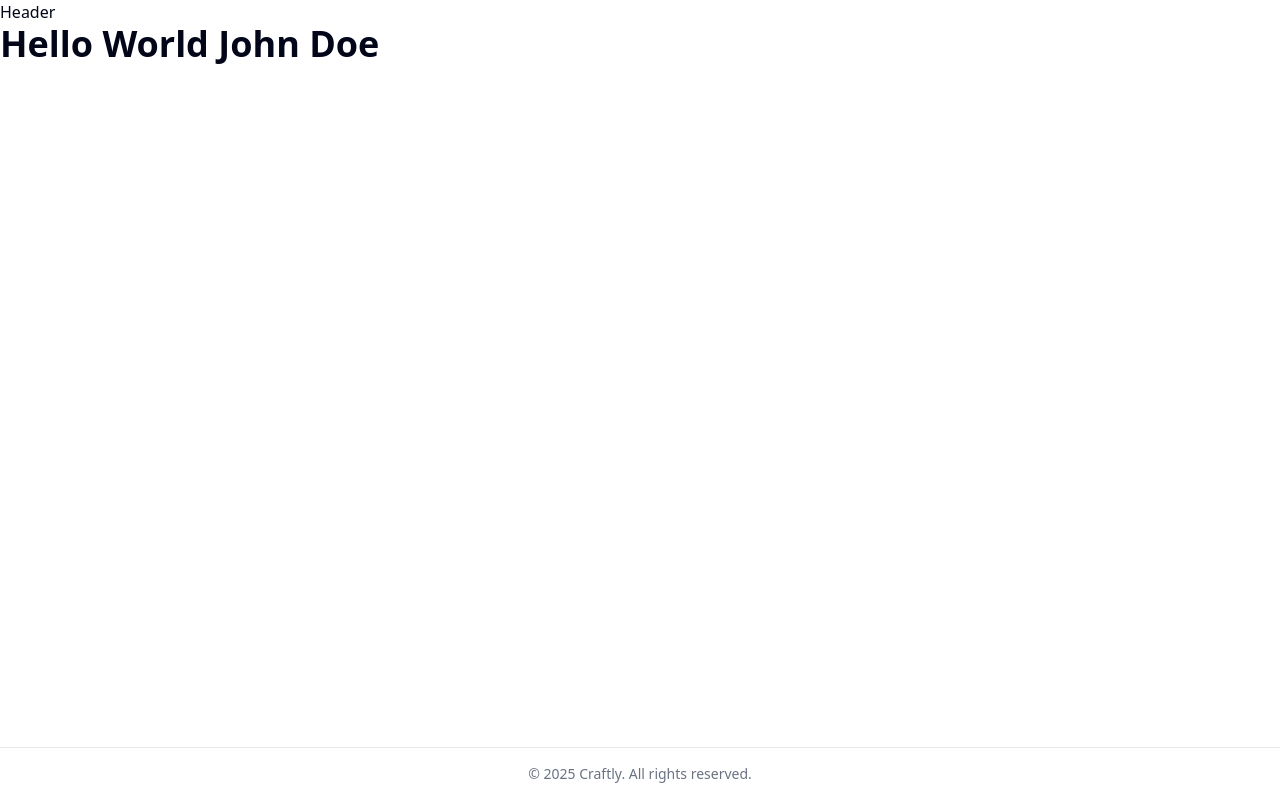
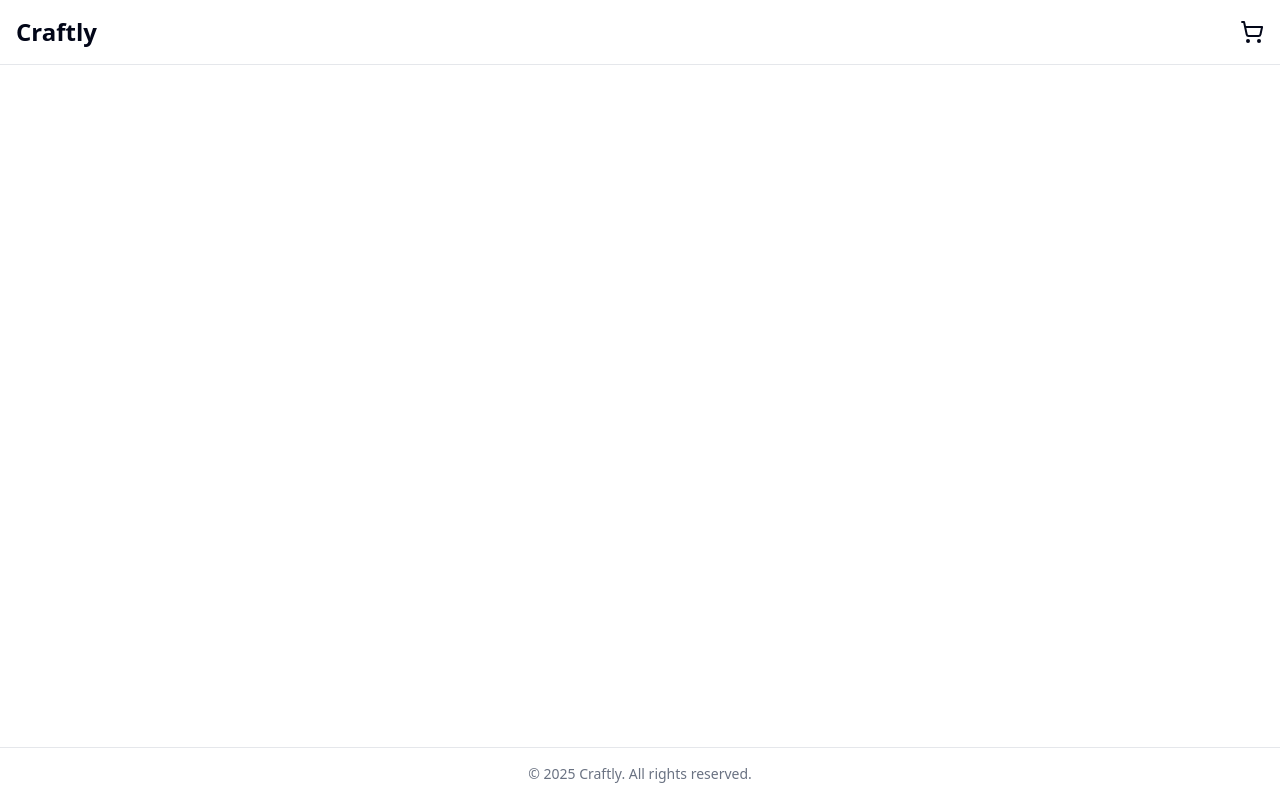
Before and after one commit to AngelRodRo/Craftly, a React (Vite) app: page / in a window 1280 px wide. Built offline with nearby package versions, Linux system fonts and the light colour scheme.

Commit message:
feat: add header component

```diff
--- a/src/shared/components/Header.tsx
+++ b/src/shared/components/Header.tsx
@@ -1,3 +1,19 @@
+import { ShoppingCartIcon } from "lucide-react";
+import { Link } from "react-router";
+
 export default function Header() {
-  return <div>Header</div>;
+  return (
+    <nav className="flex justify-between items-center p-4 bg-white border-b border-gray-200 fixed top-0 w-full z-10">
+      <div className="flex items-center gap-2 justify-center">
+        <Link to="/">
+          <h1 className="text-2xl font-bold">Craftly</h1>
+        </Link>
+      </div>
+      <div className="flex items-center gap-2 justify-end">
+        <Link to="/cart">
+          <ShoppingCartIcon className="w-6 h-6" />
+        </Link>
+      </div>
+    </nav>
+  );
 }
```
